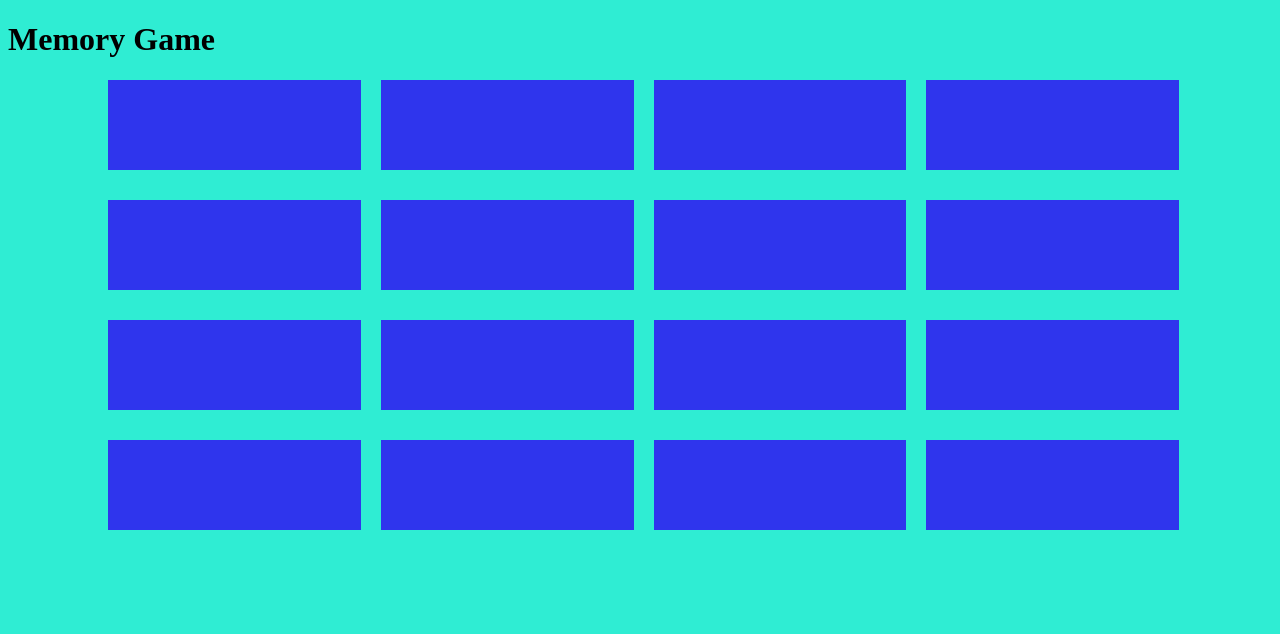
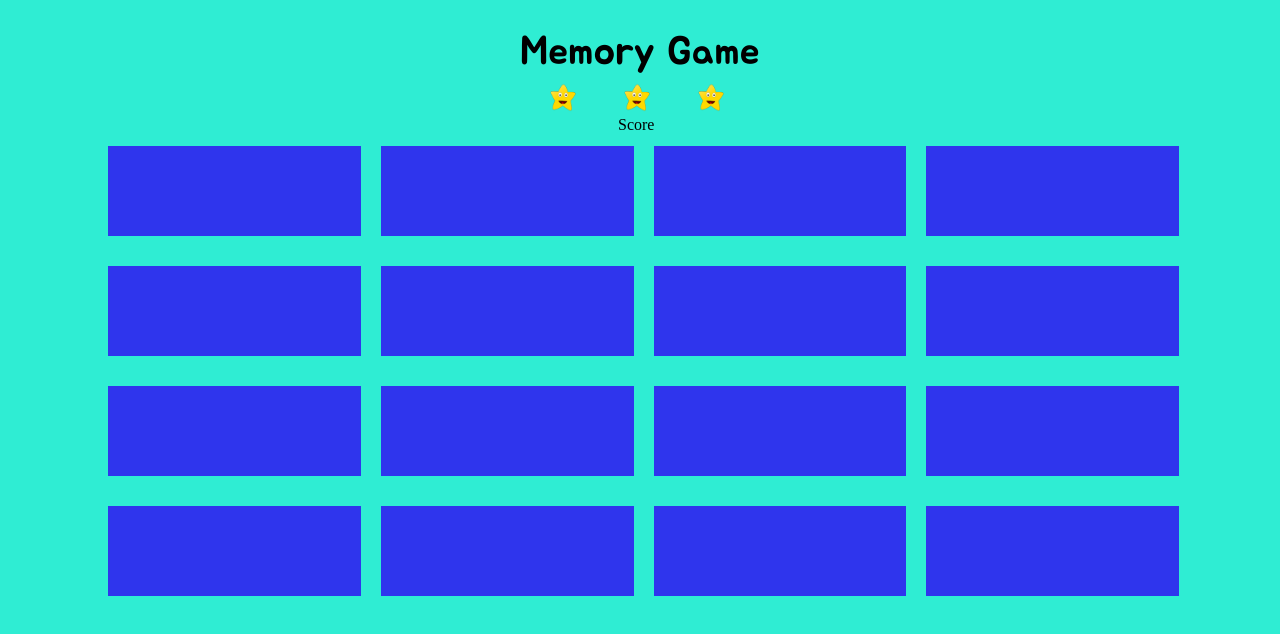
Before and after one commit to asutton1999/Memory-Game, a plain HTML site: page index.html in a window 1280 px wide. Shown: the top 634 px of the page. Drawn offline with nearby package versions, Linux system fonts and the light colour scheme; a web font is replaced by a local one.

Commit message:
Used conditionals to set a star rating

```diff
--- a/css/app.css
+++ b/css/app.css
@@ -1,5 +1,10 @@
 body {
   background-color: #2fedd3;
+}
+h1{
+  font: 2.5em Jua;
+  text-align: center;
+  margin-bottom: 5px;
 }
 #full-deck {
   display:flex;
@@ -32,3 +37,21 @@ body {
   margin-top:10px;
   margin-left:20px;
   display:inline;
+}
+.rating{
+  width:30px;
+  height:30px;
+  padding-right:20px;
+  padding-left: 20px;
+
+}
+#star1{
+  margin-left: 520px;
+}
+figcaption{
+  margin-left: 590px;
+  font:1em Cabin Sketch;
+}
+.lowScore{
+  display:none;
+}
--- a/index.html
+++ b/index.html
@@ -3,12 +3,18 @@
 <head>
   <meta charset="utf-8">
   <meta title ="Memory Game">
+  <link href="https://fonts.googleapis.com/css?family=Cabin+Sketch|Jua" rel="stylesheet">
   <meta name ="viewport" content="width= device-width, initial-scale=1">
   <link rel="stylesheet" href="css/app.css">
 </head>
 <body>
   <header>
      <h1> Memory Game </h1>
+     <img id='star1' class = "rating" src="images\star-3302706_1280.png" alt=star1>
+     <img id='star2' class = "rating" src="images\star-3302706_1280.png" alt=star2>
+     <img id='star3' class = "rating" src="images\star-3302706_1280.png" alt=star3>
+    <figcaption class = "rating" >Score</figcaption>
+    <span id=counter></span>
   </header>
 
   <main>
--- a/js/app.js
+++ b/js/app.js
@@ -1,5 +1,6 @@
  let open = [];
  let matched = [];
+ let count=[];
  // Compares the two clicked cards and responds by assigning them the appropriate class.
  function compareCards () {
    if (open[0].attr('src')=== open[1].attr('src')) {
@@ -23,10 +24,12 @@
 console.log('Not a match!')}, 500)
  }
 }
+// Determines all matches have been made
 function endGame (){
   $('#full-deck').css('display','none');
   $('body'). append('<h1> You beat the game! </h1>')
 }
+//event listener
 $('.card').on('click', function showImage () {
   $(event.target).children().removeClass('closed');
   $(event.target).children().addClass('open');
@@ -36,4 +39,14 @@ $('.card').on('click', function showImage () {
   if (matched.length > 15){
     endGame();
   }
-  console.log (clicks); })
+// counter
+  console.log (clicks);
+
+  //Star Rating
+  if (clicks > 25){
+    $('#star3').addClass('lowScore');
+  }
+  if (clicks > 30) {
+    $('#star2').addClass('lowScore');
+  }
+});
```
Also changed, not shown: images/star-3302706_1280.png (added).
